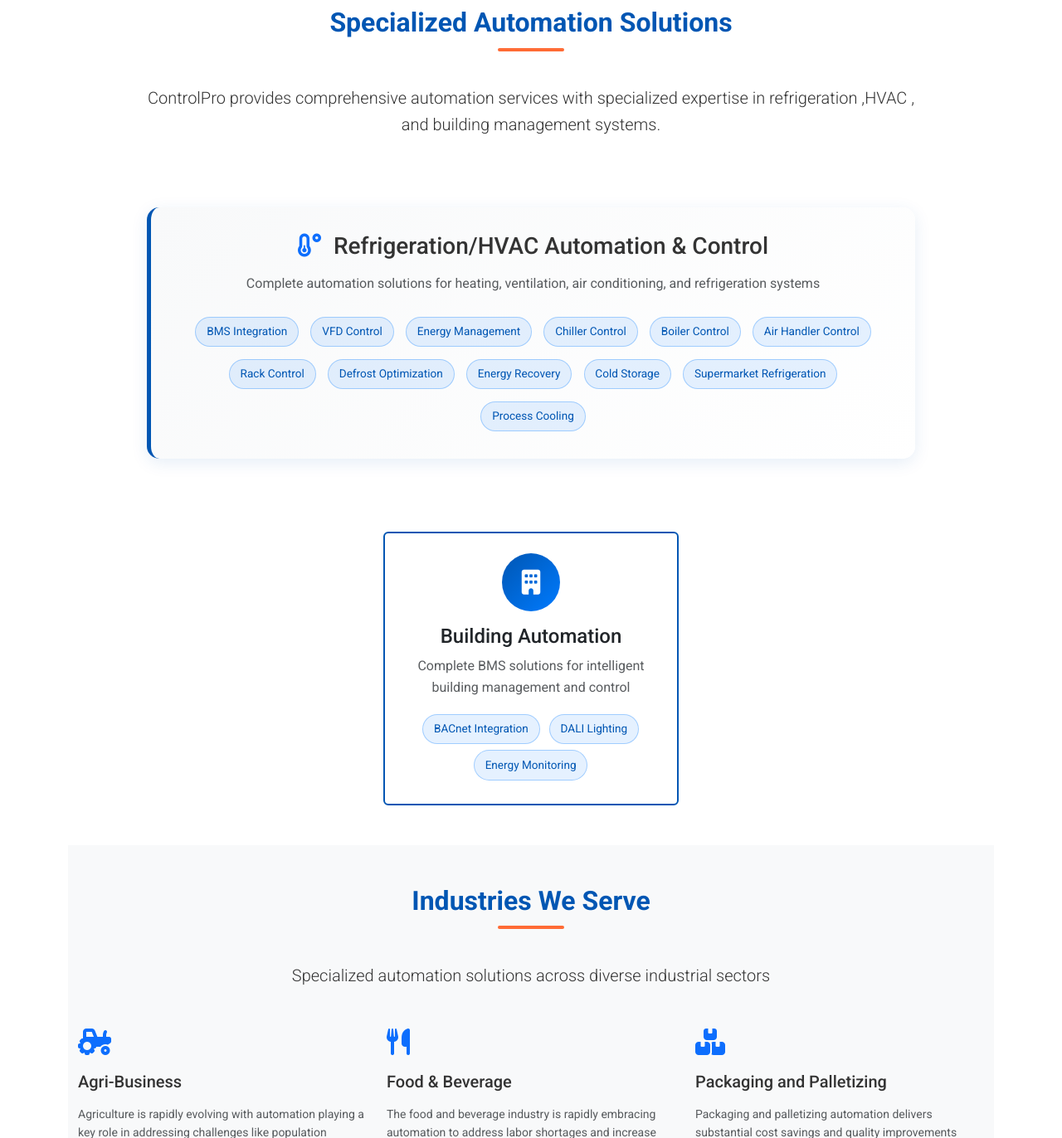
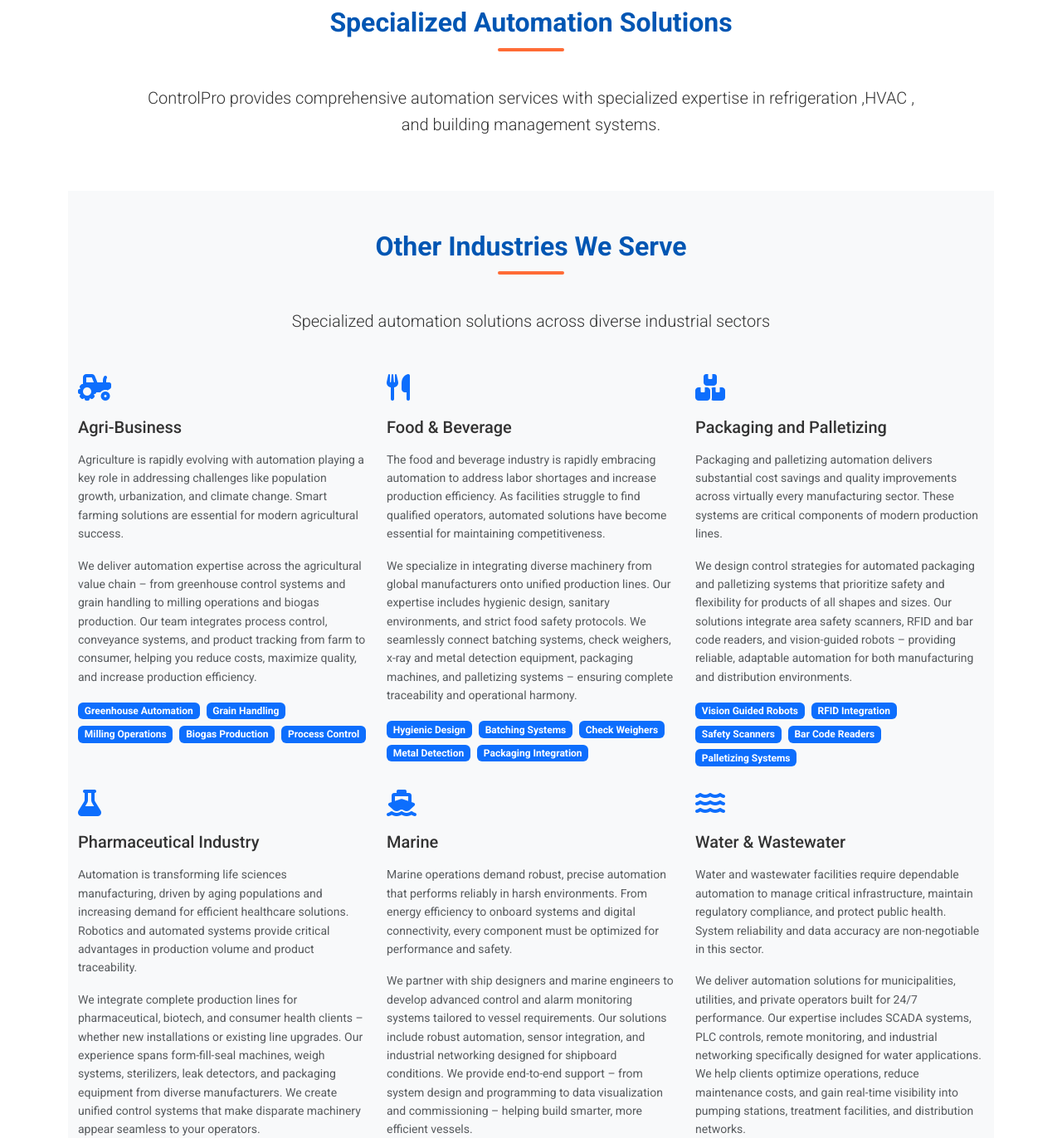
Before and after one commit to meher-labidi/companywebsite, a Django app: page /services/ in a window 1280 px wide. Shown: the part 439-1811 px from the top of the page at 83% size. Run offline with Django 5.2, Linux system fonts and the light colour scheme; data comes from the database, SQL or seed files in the repository.

Commit message:
update html pages4

```diff
--- a/companywebsite/templates/companywebsite/services.html
+++ b/companywebsite/templates/companywebsite/services.html
@@ -116,59 +116,10 @@
             </div>
         </div>
 
-        <!-- Combined Refrigeration/HVAC Section - Compact Version -->
-        <div class="row justify-content-center mb-5">
-            <div class="col-lg-10">
-                <div class="compact-section">
-                    <h3 class="text-center mb-3">
-                        <i class="fas fa-temperature-low text-primary me-2"></i>
-                        Refrigeration/HVAC Automation & Control
-                    </h3>
-                    <p class="text-center text-muted mb-4">
-                        Complete automation solutions for heating, ventilation, air conditioning, and refrigeration systems
-                    </p>
-
-                    <div class="badge-group">
-                        <span class="tech-badge">BMS Integration</span>
-                        <span class="tech-badge">VFD Control</span>
-                        <span class="tech-badge">Energy Management</span>
-                        <span class="tech-badge">Chiller Control</span>
-                        <span class="tech-badge">Boiler Control</span>
-                        <span class="tech-badge">Air Handler Control</span>
-                        <span class="tech-badge">Rack Control</span>
-                        <span class="tech-badge">Defrost Optimization</span>
-                        <span class="tech-badge">Energy Recovery</span>
-                        <span class="tech-badge">Cold Storage</span>
-                        <span class="tech-badge">Supermarket Refrigeration</span>
-                        <span class="tech-badge">Process Cooling</span>
-                    </div>
-                </div>
-            </div>
-        </div>
-
-        <!-- Building Automation -->
-        <div class="row g-4 mb-5">
-            <div class="col-md-6 col-lg-4 mx-auto">
-                <div class="card specialization-card h-100">
-                    <div class="card-body p-4 text-center">
-                        <div class="card-icon mx-auto mb-3">
-                            <i class="fas fa-building"></i>
-                        </div>
-                        <h4>Building Automation</h4>
-                        <p class="text-muted">Complete BMS solutions for intelligent building management and control</p>
-                        <div class="mt-3">
-                            <span class="tech-badge me-1 mb-1">BACnet Integration</span>
-                            <span class="tech-badge me-1 mb-1">DALI Lighting</span>
-                            <span class="tech-badge me-1 mb-1">Energy Monitoring</span>
-                        </div>
-                    </div>
-                </div>
-            </div>
-        </div>
 <!-- Other Industries We Serve -->
 <section class="py-5 bg-light">
     <div class="container">
-        <h2 class="section-title center text-center">Industries We Serve</h2>
+        <h2 class="section-title center text-center"> Other Industries We Serve</h2>
         <p class="text-center lead mb-5">Specialized automation solutions across diverse industrial sectors</p>
 
         <div class="row g-4">
```
